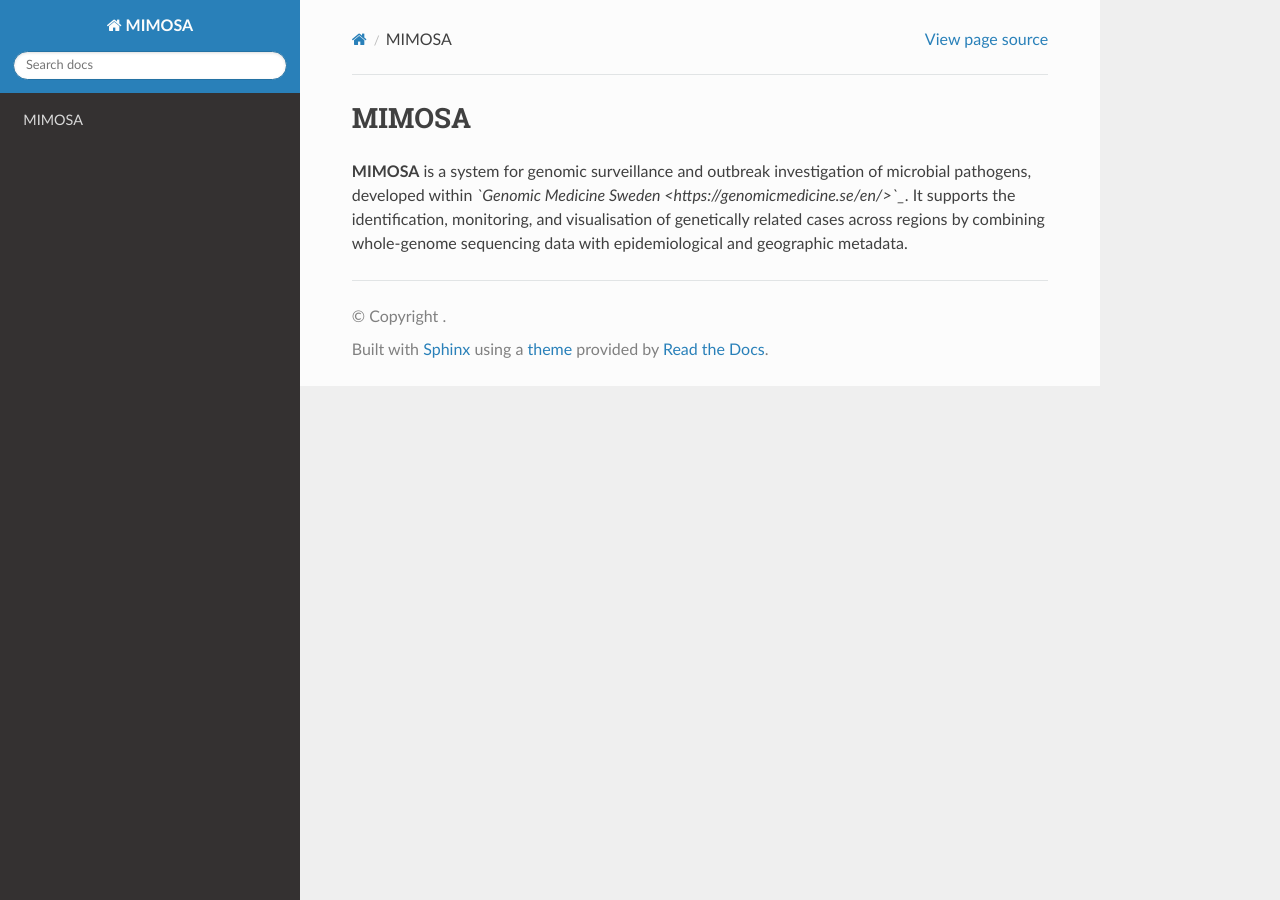
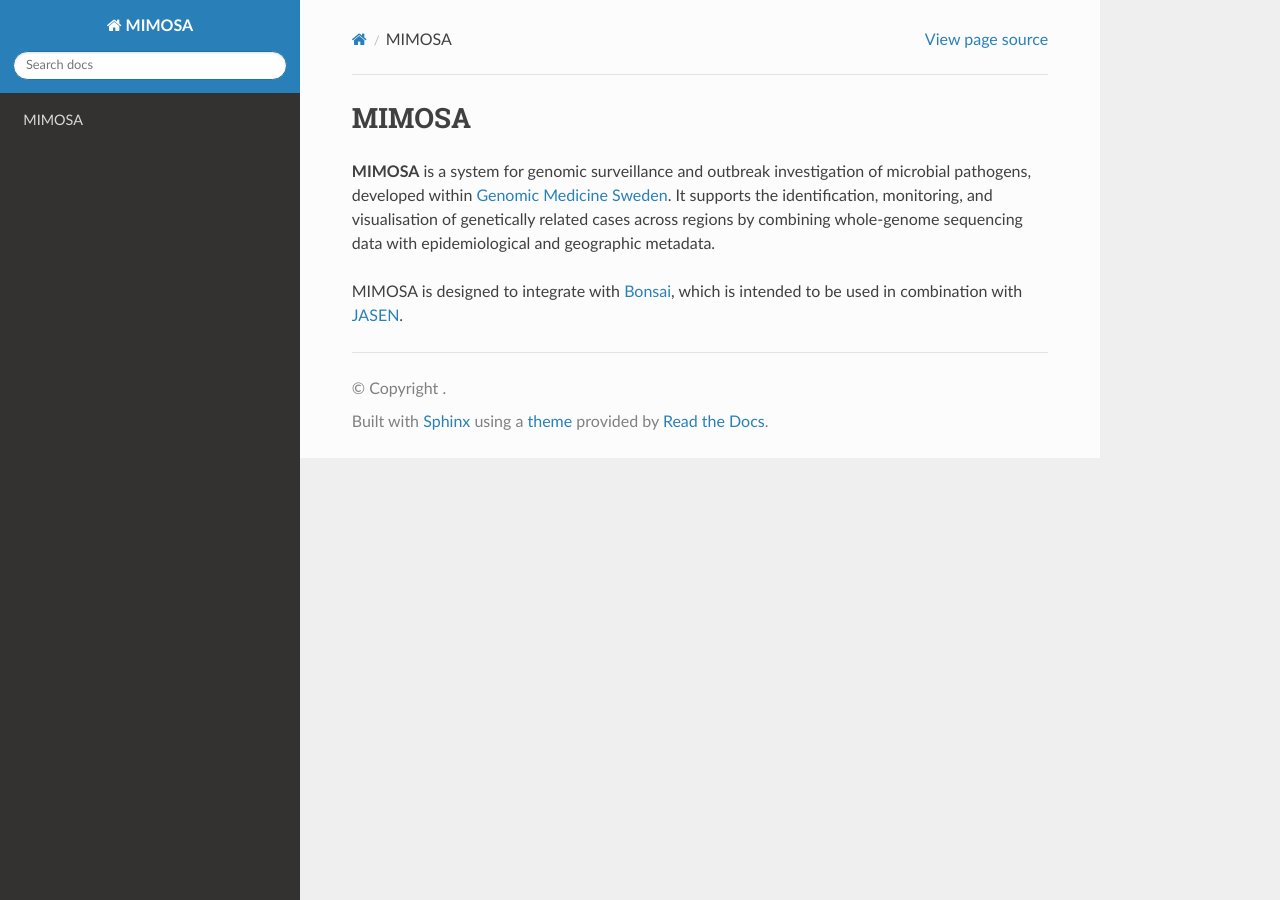
Before and after one commit to genomic-medicine-sweden/MIMOSA, a Sphinx documentation site: the page built from docs/index.rst, in a window 1280 px wide. Built offline with Sphinx 7.4.7 and the Read the Docs theme 3.1.0, drawn with Linux system fonts in a browser that asks for light colours.

Commit message:
Fix formatting

```diff
--- a/docs/index.rst
+++ b/docs/index.rst
@@ -1,5 +1,7 @@
 MIMOSA
 ======
 
-**MIMOSA** is a system for genomic surveillance and outbreak investigation of microbial pathogens, developed within *`Genomic Medicine Sweden <https://genomicmedicine.se/en/>`_*.
+**MIMOSA** is a system for genomic surveillance and outbreak investigation of microbial pathogens, developed within `Genomic Medicine Sweden <https://genomicmedicine.se/en/>`_.
 It supports the identification, monitoring, and visualisation of genetically related cases across regions by combining whole-genome sequencing data with epidemiological and geographic metadata.
+
+MIMOSA is designed to integrate with `Bonsai <https://github.com/SMD-Bioinformatics-Lund/bonsai>`_, which is intended to be used in combination with `JASEN <https://github.com/genomic-medicine-sweden/jasen>`_.
```
